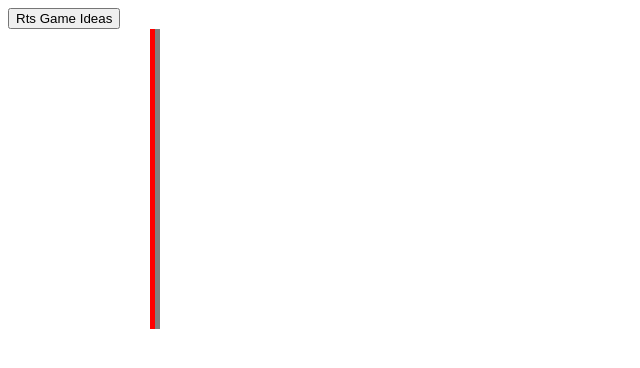
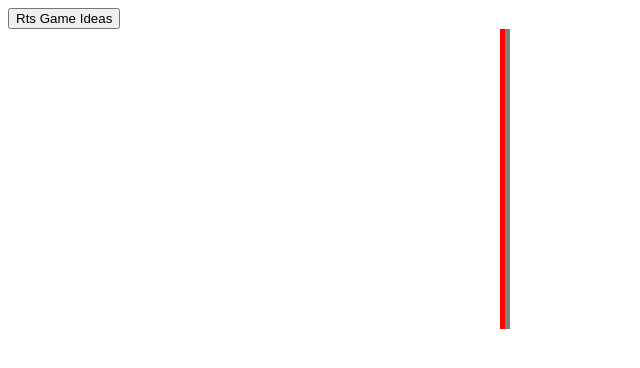
Before and after one commit to Bwaf/Bwaf.github.io, a plain HTML site: page index.html in a window 1280 px wide. Shown: the whole page, without its empty margins (0-640 px from the left). Drawn offline with Linux system fonts and the light colour scheme.

Commit message:
moving vertical line over more to the center of the screen

```diff
--- a/index.html
+++ b/index.html
@@ -5,6 +5,6 @@
     </head>
     <body>
         <a href="Game Ideas/Rts Game Ideas/GameIdeas.html"><button>Rts Game Ideas</button></a>
-        <div style="background-color: gray; width: 5px; height: 300px; border-left: 5px red solid; left:150px; position: absolute;"></div>
+        <div style="background-color: gray; width: 5px; height: 300px; border-left: 5px red solid; left: 500px;px; position: absolute;"></div>
     </body>
 </html>
```
